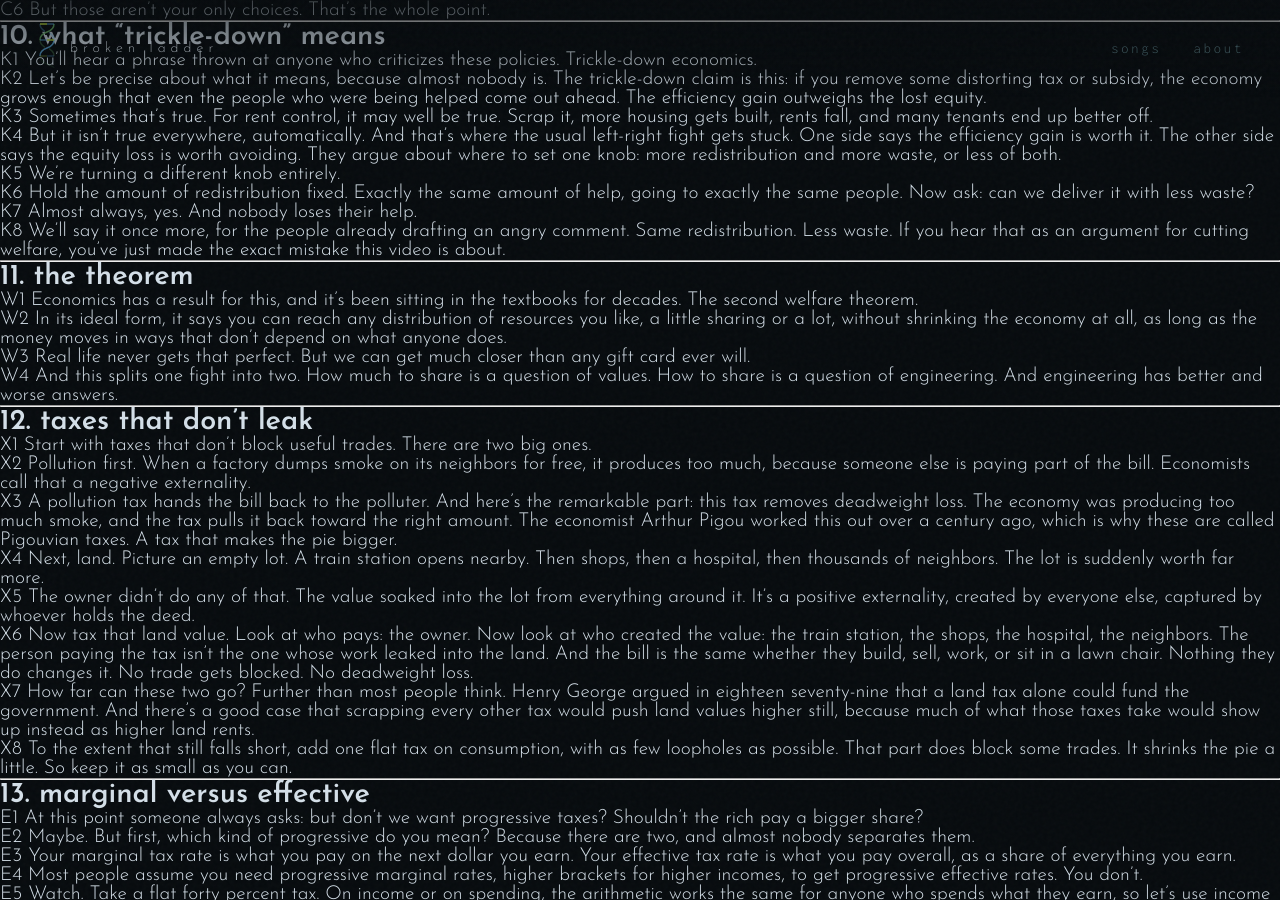
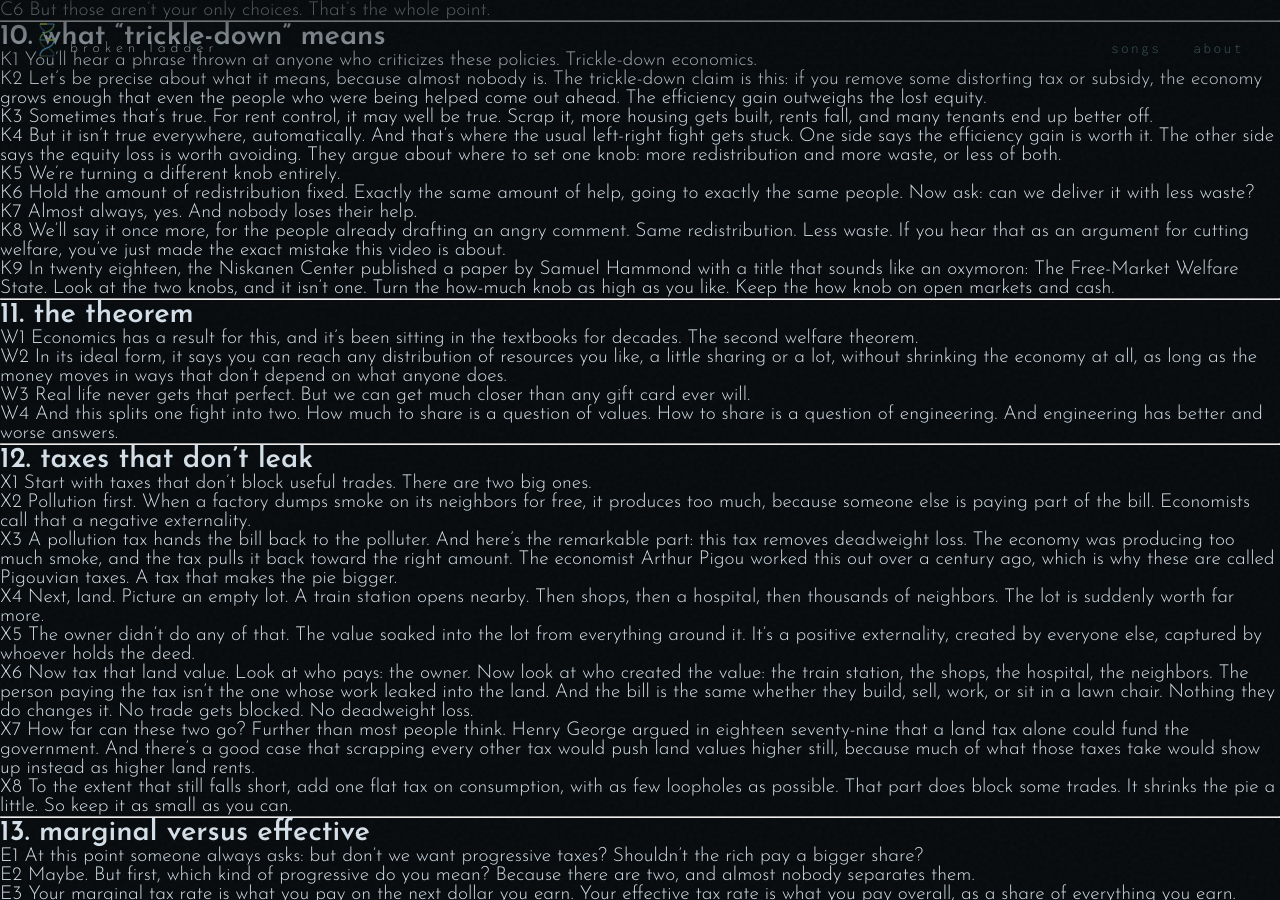
Before and after one commit to ClayShentrup/brokenladder, a Jekyll site: the page built from safety-net-vs-socialism/script.md, in a window 1280 px wide and 900 px high, scrolled down 3096 px. Built offline with Jekyll 4.4.1, drawn with Linux system fonts in a browser that asks for light colours; our own code applies the rules of GitHub Pages for plain Markdown files.

Commit message:
economic illiteracy: Niskanen's free-market welfare state on the two knobs
Co-Authored-By: Claude Opus 5.5 <noreply@anthropic.com>
Claude-Session: https://claude.ai/code/session_01BsiGF9St2tiTePmyBZgNDi

```diff
--- a/safety-net-vs-socialism/script.md
+++ b/safety-net-vs-socialism/script.md
@@ -234,6 +234,8 @@ K7 Almost always, yes. And nobody loses their help.
 
 K8 We'll say it once more, for the people already drafting an angry comment. Same redistribution. Less waste. If you hear that as an argument for cutting welfare, you've just made the exact mistake this video is about.
 
+K9 In twenty eighteen, the Niskanen Center published a paper by Samuel Hammond with a title that sounds like an oxymoron: The Free-Market Welfare State. Look at the two knobs, and it isn't one. Turn the how-much knob as high as you like. Keep the how knob on open markets and cash.
+
 ---
 
 ## 11. the theorem
--- a/safety-net-vs-socialism/src/script.json
+++ b/safety-net-vs-socialism/src/script.json
@@ -429,6 +429,11 @@
    "gap": 1.2
   },
   {
+   "id": "K9",
+   "text": "In twenty eighteen, the Niskanen Center published a paper by Samuel Hammond with a title that sounds like an oxymoron: The Free-Market Welfare State. Look at the two knobs, and it isn't one. Turn the how-much knob as high as you like. Keep the how knob on open markets and cash.",
+   "gap": 1.6
+  },
+  {
    "id": "W1",
    "text": "Economics has a result for this, and it's been sitting in the textbooks for decades. The second welfare theorem.",
    "gap": 1.3
```
Also changed, not shown: safety-net-vs-socialism/src/_mid.js (+8 -2 lines), safety-net-vs-socialism/src/main.js (+8 -2 lines), safety-net-vs-socialism/narration/manifest.json, safety-net-vs-socialism/narration/raw/manifest.json, 2 other files.
